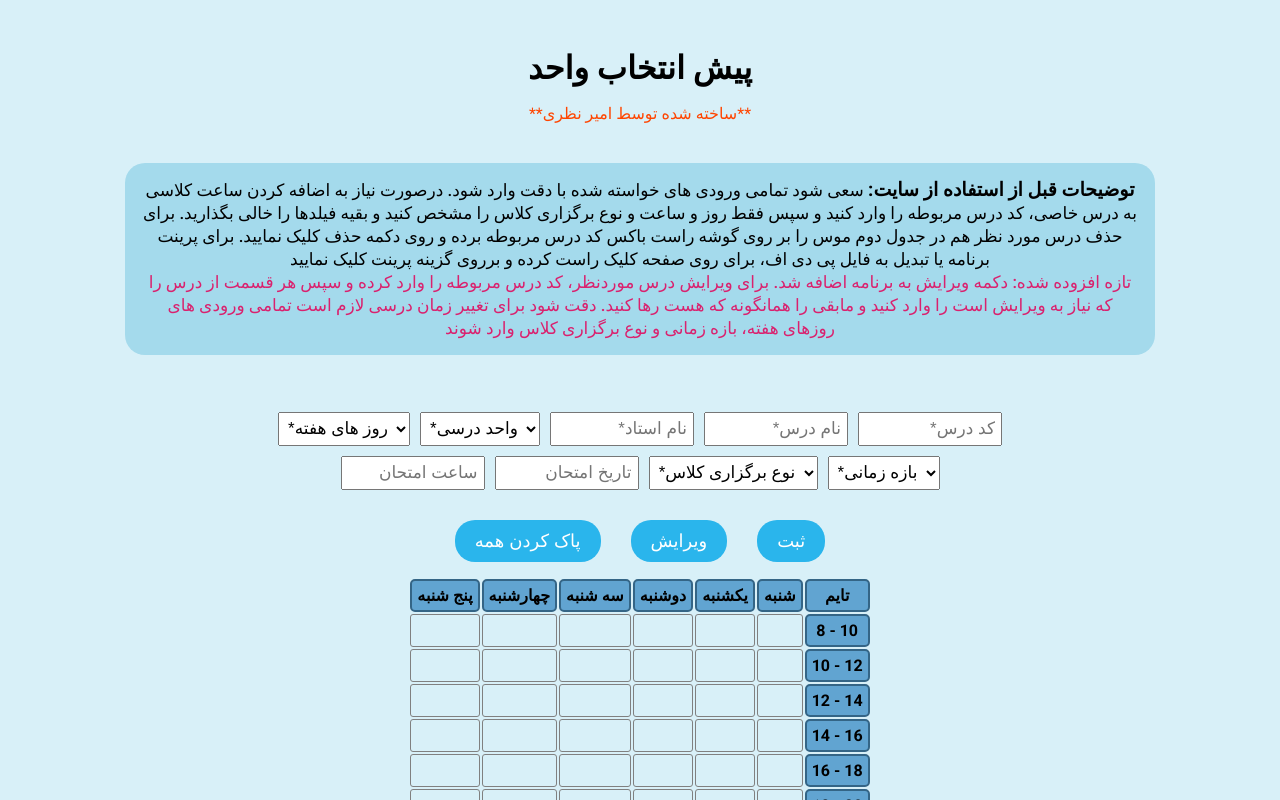
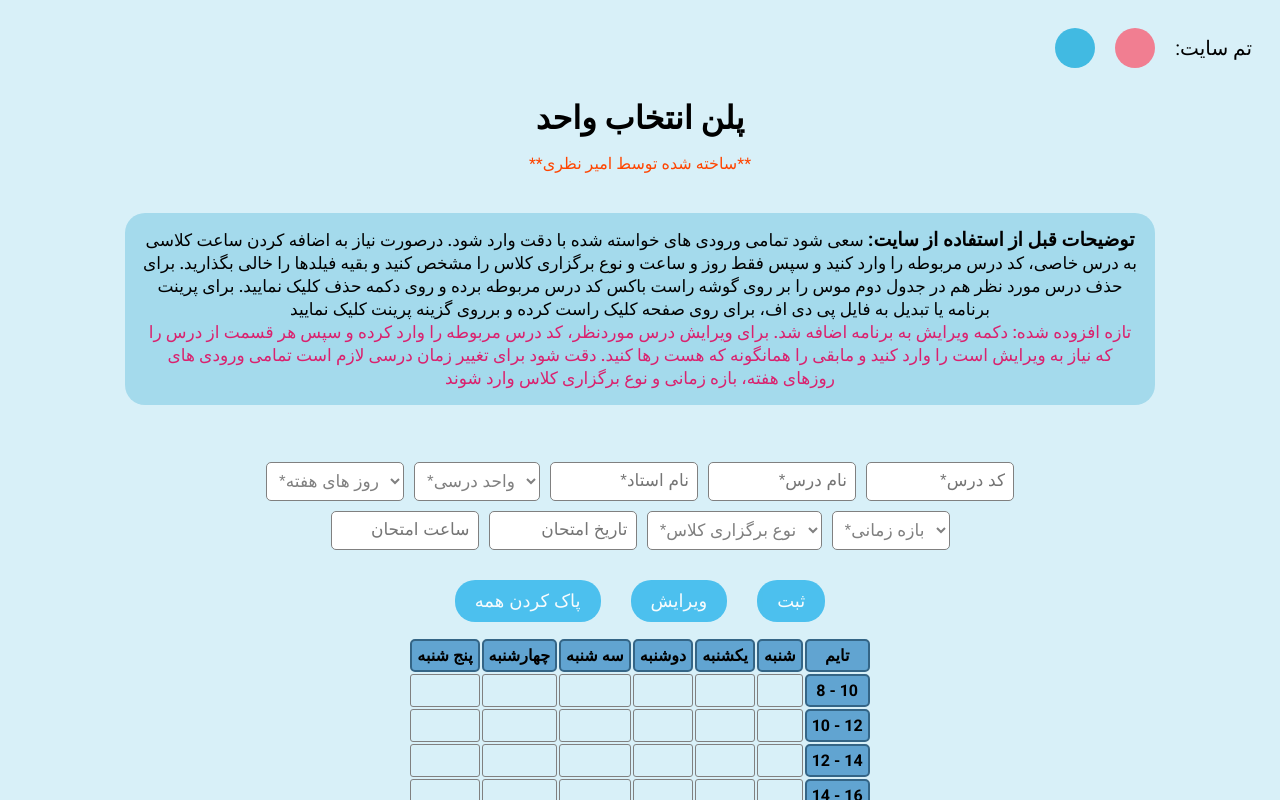
Before and after one commit to Alirezamajidiyan/unit-selection, a React (Create React App) app: page / in a window 1280 px wide. Shown: the top 800 px of the page. Built offline with nearby package versions, Linux system fonts and the light colour scheme.

Commit message:
Add theme

```diff
--- a/src/App.js
+++ b/src/App.js
@@ -2,6 +2,7 @@ import React, { useEffect, useRef, useState } from "react";
 import './style.css';
 import TimeTable from "./components/TimeTable";
 import CourseTable from "./components/CourseTable";
+import setTheme from "./scripts/theme";
 
 let timeoutID = 1
 
@@ -13,6 +14,9 @@ export default function App() {
   const [alertText, setAlertText] = useState('')
   const [resetAlert, setResetAlert] = useState(false)
   const [totalUnits, setTotalUnits] = useState(0)
+  const [siteTheme, setSiteTheme] = useState(
+    JSON.parse(localStorage.getItem('theme')) || 'blue'
+  )
 
   const courseInputs = {
     code: useRef(null),
@@ -238,9 +242,19 @@ export default function App() {
     }
   }
 
+  useEffect(() => {
+    setTheme(siteTheme)
+    localStorage.setItem('theme', JSON.stringify(siteTheme))
+  }, [siteTheme])
+
   return (
     <main>
-      <h1>پیش انتخاب واحد</h1>
+      <div className="theme-container">
+        <div onClick={() => setSiteTheme('blue')} className="blue-theme"></div>
+        <div onClick={() => setSiteTheme('pink')} className="pink-theme"></div>
+        <span>:تم سایت</span>
+      </div>
+      <h1>پلن انتخاب واحد</h1>
       <p className="creator-name">**ساخته شده توسط امیر نظری**</p>
       <p className="description">
         <span className="description--title">توضیحات قبل از استفاده از سایت:</span> سعی شود تمامی ورودی های خواسته شده با دقت وارد شود. درصورت نیاز به اضافه کردن ساعت کلاسی به درس خاصی، کد درس مربوطه را وارد کنید و سپس فقط روز و ساعت و نوع برگزاری کلاس را مشخص کنید و بقیه فیلدها را خالی بگذارید. برای حذف درس مورد نظر هم در جدول دوم موس را بر روی گوشه راست باکس کد درس مربوطه برده و روی دکمه حذف کلیک نمایید. برای پرینت برنامه یا تبدیل به فایل پی دی اف، برای روی صفحه کلیک راست کرده و برروی گزینه پرینت کلیک نمایید
--- /dev/null
+++ b/src/scripts/theme.js
@@ -0,0 +1,87 @@
+export default function setTheme(theme) {
+  if (theme === 'blue') {
+    document.querySelector('body').style.backgroundColor = 'rgb(216, 240, 248)'
+
+    document.querySelector('h1').style.color = 'black'
+
+    document.querySelectorAll('th').forEach(th => {
+      th.style.borderColor = 'rgb(52, 101, 134)'
+      th.style.backgroundColor = 'rgb(97, 164, 209)'
+      th.style.color = 'black'
+    })
+
+    document.querySelectorAll('td').forEach(td => {
+      td.style.borderColor = 'gray'
+      td.style.color = 'black'
+    })
+
+    document.querySelectorAll('input').forEach(input => input.style.backgroundColor = 'white')
+
+    document.querySelectorAll('select').forEach(select => select.style.backgroundColor = 'white')
+
+    document.querySelector('.description').style.backgroundColor = 'rgb(164, 218, 236)'
+    document.querySelector('.description').style.color = 'black'
+
+    document.querySelectorAll('.inputs-button').forEach(button => {
+      button.style.backgroundColor = 'rgb(42, 181, 236)'
+      button.style.color = 'white'
+    })
+
+    document.querySelector('.reset-alert--inner-container').style.backgroundColor = 'rgb(38, 130, 192)'
+
+    document.querySelector('.reset-alert--inner-container p').style.color = 'white'
+
+    document.querySelectorAll('.reset-alert--buttons-container button').forEach(button => {
+      button.style.backgroundColor = 'rgb(19, 78, 97)'
+      button.style.color = 'white'
+    })
+
+    document.querySelector('.creator-name').style.color = 'orangered'
+
+    document.querySelector('.update-text').style.color = 'rgb(218, 33, 110)'
+  }
+
+  // *****************************************************************************************************
+
+  else if (theme === 'pink') {
+    document.querySelector('body').style.backgroundColor = 'rgb(255, 175, 228)'
+
+    document.querySelector('h1').style.color = 'rgb(109, 10, 10)'
+
+    document.querySelectorAll('th').forEach(th => {
+      th.style.borderColor = 'rgb(175, 18, 110)'
+      th.style.backgroundColor = 'rgb(226, 24, 148)'
+      th.style.color = 'white'
+    })
+
+    document.querySelectorAll('td').forEach(td => {
+      td.style.borderColor = 'rgb(177, 87, 154)'
+      td.style.color = 'rgb(94, 12, 62)'
+    })
+
+    document.querySelectorAll('input').forEach(input => input.style.backgroundColor = 'rgb(255, 210, 236)')
+
+    document.querySelectorAll('select').forEach(select => select.style.backgroundColor = 'rgb(255, 210, 236)')
+
+    document.querySelector('.description').style.backgroundColor = 'rgb(226, 57, 150)'
+    document.querySelector('.description').style.color = 'white'
+
+    document.querySelectorAll('.inputs-button').forEach(button => {
+      button.style.backgroundColor = 'rgb(240, 24, 132)'
+      button.style.color = 'white'
+    })
+
+    document.querySelector('.reset-alert--inner-container').style.backgroundColor = 'rgb(226, 18, 122)'
+
+    document.querySelector('.reset-alert--inner-container p').style.color = 'white'
+
+    document.querySelectorAll('.reset-alert--buttons-container button').forEach(button => {
+      button.style.backgroundColor = 'rgb(65, 5, 33)'
+      button.style.color = 'white'
+    })
+
+    document.querySelector('.creator-name').style.color = 'red'
+
+    document.querySelector('.update-text').style.color = 'rgb(71, 3, 7)'
+  }
+}
--- a/src/style.css
+++ b/src/style.css
@@ -1,5 +1,5 @@
 body {
-  background-color: rgb(216, 240, 248);
+  background-color: rgb(255, 175, 228);
   padding: 20px;
   font-family: 'Roboto', sans-serif;
 }
@@ -15,17 +15,23 @@ p {
   text-align: center;
 }
 
+h1 {
+  color: rgb(109, 10, 10);
+}
+
 th {
-  border: 2px solid rgb(52, 101, 134);
+  border: 2px solid rgb(175, 18, 110);
   border-radius: 5px;
   padding: 5px;
-  background-color: rgb(97, 164, 209);
+  color: white;
+  background-color: rgb(226, 24, 148);
   font-size: 16px;
 }
 
 td {
-  border: 1px solid gray;
+  border: 1px solid rgb(177, 87, 154);
   padding: 3px;
+  color: rgb(94, 12, 62);
   text-align: center;
   border-radius: 3px;
   max-width: 150px;
@@ -34,18 +40,21 @@ td {
 
 input {
   text-align: right;
-  padding: 5px;
   width: 130px;
 }
 
 select {
   text-align: center;
-  padding: 5px;
 }
 
 input,
 select {
   font-size: 17px;
+  background-color: rgb(255, 210, 236);
+  color: gray;
+  border: 1px solid gray;
+  border-radius: 5px;
+  padding: 8px;
 }
 
 .inputs-container {
@@ -100,7 +109,8 @@ select {
   font-size: 17px;
   font-weight: 500;
   max-width: 1000px;
-  background-color: rgb(164, 218, 236);
+  background-color: rgb(226, 57, 150);
+  color: white;
   padding: 15px;
   border-radius: 20px;
   line-height: 23px;
@@ -109,17 +119,18 @@ select {
 .inputs-button {
   padding: 10px 20px;
   margin: 15px;
-  background-color: rgb(42, 181, 236);
+  background-color: rgb(240, 24, 132);
   font-size: 18px;
   color: white;
   border: none;
   border-radius: 20px;
   cursor: pointer;
-  transition: background-color 0.3s;
+  opacity: 0.8;
+  transition: opacity 0.3s;
 }
 
 .inputs-button:hover {
-  background-color: rgb(26, 137, 180);
+  opacity: 1;
 }
 
 .inputs-button:active {
@@ -144,10 +155,11 @@ select {
 }
 
 .reset-alert--inner-container {
-  background-color: rgb(38, 130, 192);
+  background-color: rgb(226, 18, 122);
   width: 350px;
   height: 180px;
   padding: 20px;
+  border-radius: 20px;
 }
 
 .reset-alert--inner-container p {
@@ -168,14 +180,15 @@ select {
   border: none;
   border-radius: 15px;
   margin-top: 20px;
-  background-color: rgb(19, 78, 97);
+  background-color: rgb(65, 5, 33);
   color: white;
   cursor: pointer;
-  transition: background-color 0.3s;
+  opacity: 0.8;
+  transition: opacity 0.3s;
 }
 
 .reset-alert--buttons-container button:hover {
-  background-color: rgb(6, 46, 59);
+  opacity: 1;
 }
 
 .reset-alert--buttons-container button:active {
@@ -186,7 +199,7 @@ select {
   margin-top: -5px;
   margin-bottom: 40px;
   font-size: 16px;
-  color: orangered;
+  color: red;
 }
 
 .unit-text {
@@ -195,5 +208,32 @@ select {
 }
 
 .update-text {
-  color: rgb(218, 33, 110);
+  color: rgb(71, 3, 7);
 }
+
+.theme-container {
+  align-self: flex-end;
+  display: flex;
+  align-items: center;
+  gap: 20px;
+  margin-bottom: 10px;
+}
+
+.theme-container span {
+  font-size: 20px;
+}
+
+.theme-container div {
+  width: 40px;
+  height: 40px;
+  border-radius: 50%;
+  cursor: pointer;
+}
+
+.blue-theme {
+  background-color: rgb(65, 186, 226);
+}
+
+.pink-theme {
+  background-color: rgb(241, 126, 145);
+}
```
